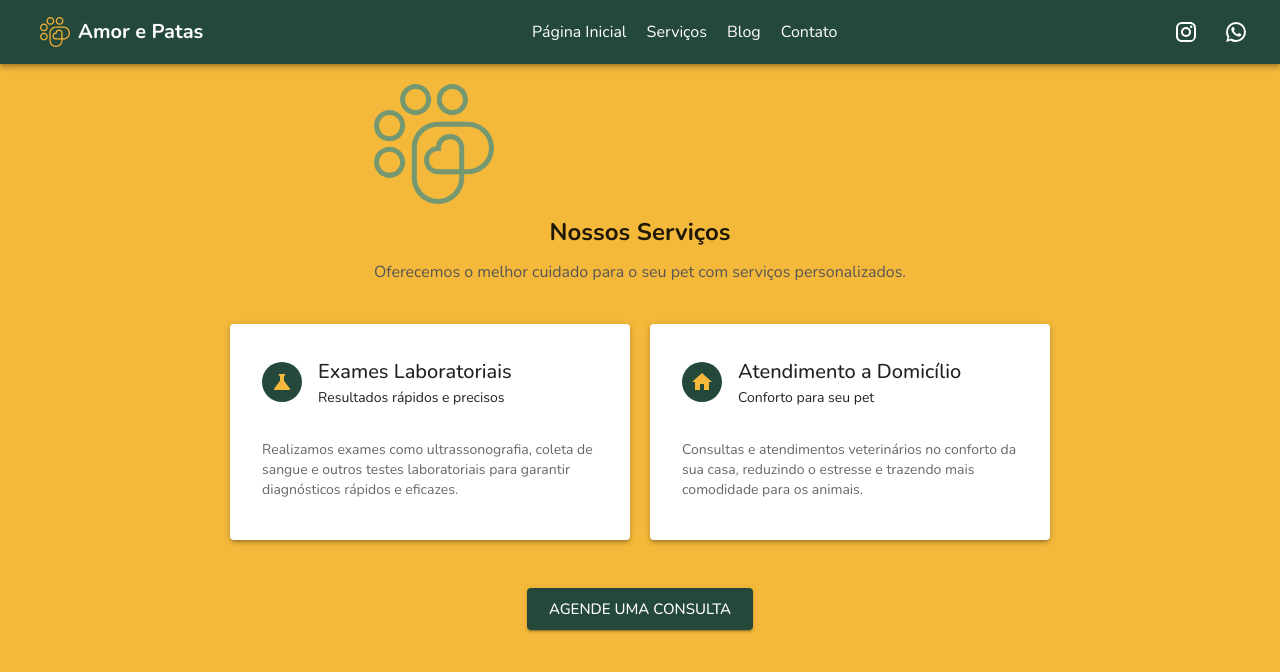
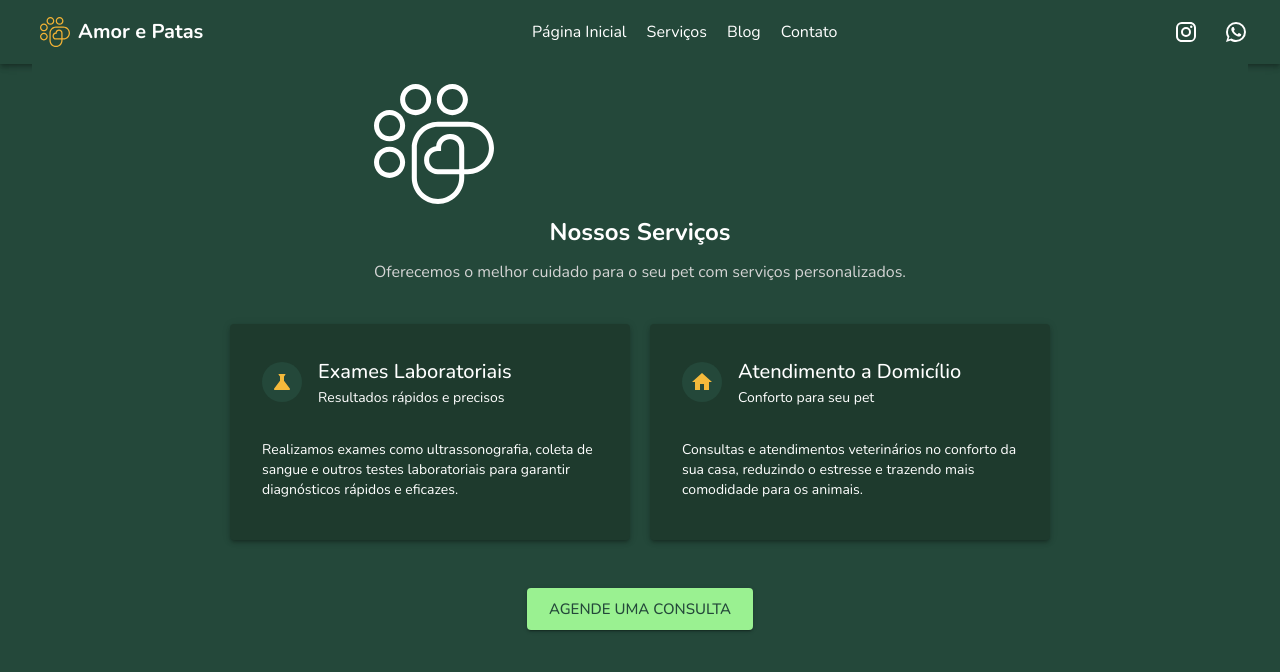
Before and after one commit to thiagorobertodc/amor-e-patas, a React (Vite) app: page / in a window 1280 px wide. Both pictures are taken after a click on the element "Serviços". Shown: the top 672 px of the page. Built offline with nearby package versions, Linux system fonts and the light colour scheme.

Commit message:
fix: new style and new vet image

```diff
--- a/src/components/Loading/style.scss
+++ b/src/components/Loading/style.scss
@@ -3,13 +3,13 @@
   align-items: center;
   justify-content: center;
   height: 100vh;
-  background-color: #f4b93b; // Background color similar to landing page
+  background-color: #24483a;
 }
 
 .loading-image {
-  width: 150px; // Adjust size as needed
+  width: 150px;
   height: 150px;
-  animation: spin 2s infinite linear; // Optional animation for spinning effect
+  animation: spin 2s infinite linear;
 }
 
 @keyframes spin {
--- a/src/components/Socials/Whatsapp/WhatsappButton.tsx
+++ b/src/components/Socials/Whatsapp/WhatsappButton.tsx
@@ -16,6 +16,7 @@ export default function WhatsappButton() {
       tabIndex={-1}
       startIcon={<WhatsAppIcon />}
       onClick={handleClick}
+      sx={{ background: "#9af191" }}
     >
       Whatsapp
     </Button>
--- a/src/pages/Blog/style.scss
+++ b/src/pages/Blog/style.scss
@@ -4,8 +4,9 @@ body.blog-scroll {
 
 .blog-container {
   padding: 20px;
-  background-color: #f4b93b;
   text-align: center;
+  background-color: #24483a; // Dark green background
+  color: white; // White text for the entire container
 
   .title {
     font-size: 24px;
@@ -23,7 +24,7 @@ body.blog-scroll {
     .instagram-card {
       padding: 10px;
       border-radius: 10px;
-      background-color: #24483a;
+      background-color: #edebdf;
       box-shadow: 0 4px 6px rgba(0, 0, 0, 0.1);
       transition: transform 0.3s ease, box-shadow 0.3s ease;
 
--- a/src/pages/Home/Home.scss
+++ b/src/pages/Home/Home.scss
@@ -5,6 +5,8 @@
   justify-content: center;
   padding: 20px;
   box-sizing: border-box;
+  background-color: #24483a; // Dark green background
+  color: white; // White text for the entire container
 }
 
 .content {
--- a/src/pages/Home/Home.tsx
+++ b/src/pages/Home/Home.tsx
@@ -17,7 +17,7 @@ const Home: React.FC = () => {
       <div className="content">
         <div className="left-section">
           <img
-            src="/src/assets/images/vet.png"
+            src="/src/assets/images/vet1.png"
             alt="Veterinária"
             className="vet-image"
           />
--- a/src/pages/Services/Services.tsx
+++ b/src/pages/Services/Services.tsx
@@ -39,7 +39,6 @@ const Services = () => {
         </p>
       </div>
 
-      {/* Cards Section */}
       <div className="services-cards">
         {services.map((service, index) => (
           <ServiceCard
@@ -52,15 +51,13 @@ const Services = () => {
         ))}
       </div>
 
-      {/* Call-to-Action Section */}
       <div className="cta-container">
         <Button
           variant="contained"
-          color="primary"
           size="large"
           href="https://wa.me/+553199381294"
           target="_blank"
-          sx={{ marginTop: 1 }}
+          sx={{ marginTop: 1, background: "#9af191" }}
         >
           Agende uma Consulta
         </Button>
--- a/src/pages/Services/style.scss
+++ b/src/pages/Services/style.scss
@@ -1,11 +1,13 @@
 .services-container {
   display: flex;
   flex-direction: column;
-  align-items: center; // Center content
+  align-items: center;
   justify-content: center;
   height: auto;
   padding: 20px;
   gap: 20px;
+  background-color: #24483a; // Dark green background
+  color: white; // White text for the entire container
 }
 
 /* Header Section */
@@ -16,6 +18,7 @@
   .logo-header {
     width: 120px;
     margin-bottom: 10px;
+    filter: brightness(0) invert(1); // Make logos white if needed
   }
 
   h2 {
@@ -26,7 +29,7 @@
 
   p {
     font-size: 16px;
-    color: #555;
+    color: #d4d4d4; // Light gray text for description
   }
 }
 
@@ -39,17 +42,31 @@
 
   // Mobile responsiveness
   @media (max-width: 768px) {
-    flex-direction: column; // Stack vertically
+    flex-direction: column;
     align-items: center;
   }
 
   // Hover Effect for Cards
   .MuiCard-root {
-    transition: transform 0.3s ease, box-shadow 0.3s ease; // Smooth scaling and shadow transition
+    transition: transform 0.3s ease, box-shadow 0.3s ease;
+    background-color: #1e3a2d; // Slightly darker green for the cards
+    color: white;
 
     &:hover {
-      transform: scale(1.05); // Slight scaling
-      box-shadow: 0 8px 20px rgba(0, 0, 0, 0.2); // Elevated shadow
+      transform: scale(1.05);
+      box-shadow: 0 8px 20px rgba(0, 0, 0, 0.5); // Darker shadow
+    }
+
+    .MuiCardContent-root {
+      color: white; // Ensure text in the card is white
+    }
+
+    .MuiTypography-root {
+      color: white; // Ensure headings inside cards are white
+    }
+
+    .MuiSvgIcon-root {
+      color: #f4b93b; // Golden accent for icons
     }
   }
 }
@@ -59,11 +76,11 @@
   margin-top: 20px;
 
   button {
-    background-color: #24483a; // Brand primary color
-    color: white;
+    background-color: #f4b93b; // Golden CTA button
+    color: #24483a; // Dark green text
 
     &:hover {
-      background-color: #1e3a2d; // Darker shade for hover
+      background-color: #dca32d; // Darker golden hover effect
     }
   }
 }
--- a/src/theme/theme.tsx
+++ b/src/theme/theme.tsx
@@ -4,10 +4,14 @@ import { responsiveFontSizes } from "@mui/material/styles";
 let theme = createTheme({
   palette: {
     primary: {
-      main: "#24483a",
+      main: "#24483a", // Dark green as primary color
     },
     background: {
-      default: "#f4b93b",
+      default: "#24483a", // Dark green background
+    },
+    text: {
+      primary: "#ffffff", // White text by default
+      secondary: "#d4d4d4", // Light gray text for descriptions
     },
   },
   typography: {
@@ -20,11 +24,26 @@ let theme = createTheme({
           margin: 0,
           padding: 0,
           height: "100%",
-          backgroundColor: "#f4b93b",
+          backgroundColor: "#24483a", // Dark green body background
+          color: "#ffffff", // White text by default
           overflow: "hidden",
         },
         html: {
           height: "100%",
+        },
+        a: {
+          color: "#f4b93b", // Gold color for links
+        },
+      },
+    },
+    MuiButton: {
+      styleOverrides: {
+        root: {
+          backgroundColor: "#f4b93b", // Gold button
+          color: "#24483a", // Dark green text on buttons
+          "&:hover": {
+            backgroundColor: "", // Darker gold on hover
+          },
         },
       },
     },
```
Also changed, not shown: src/assets/images/vet.png, src/assets/images/vet1.png (added).
